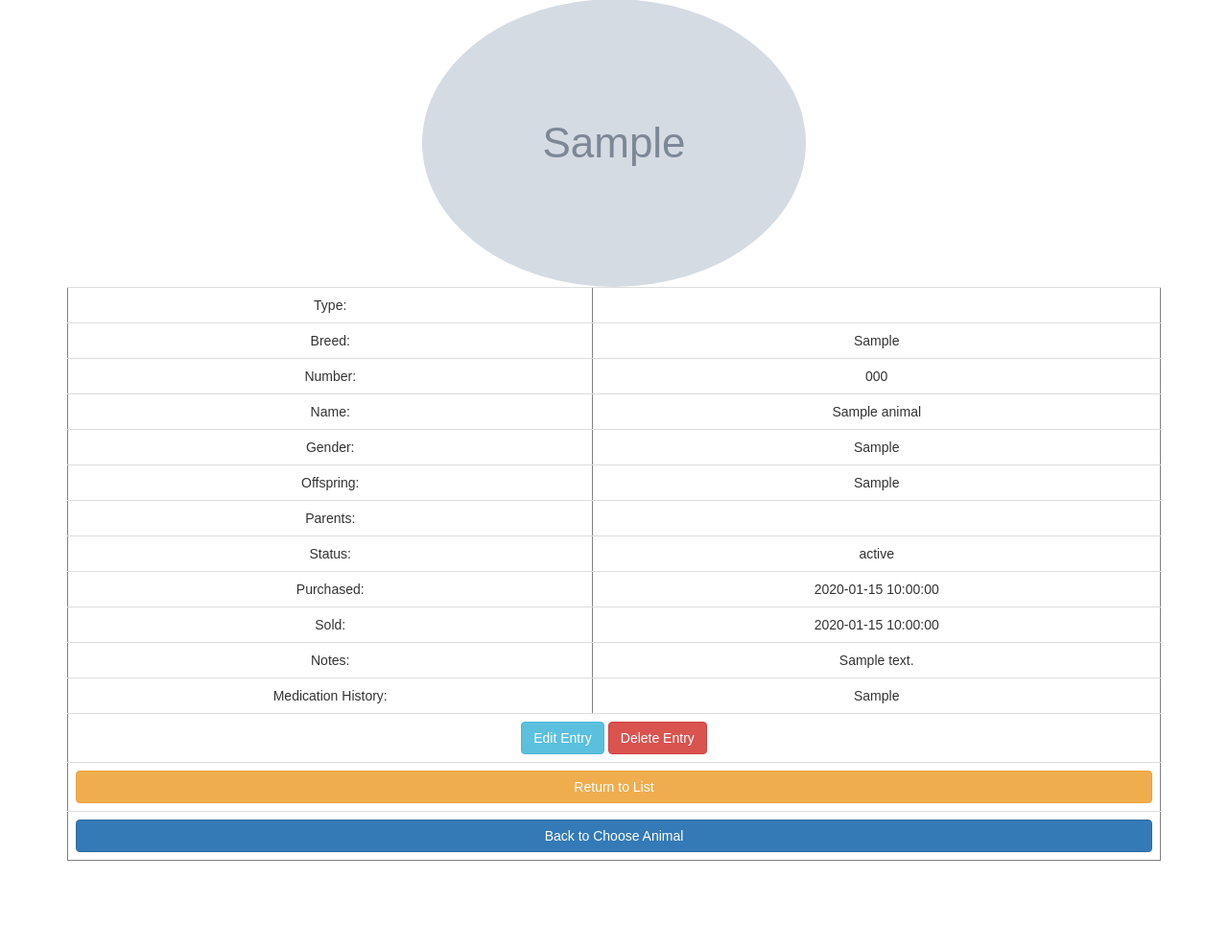
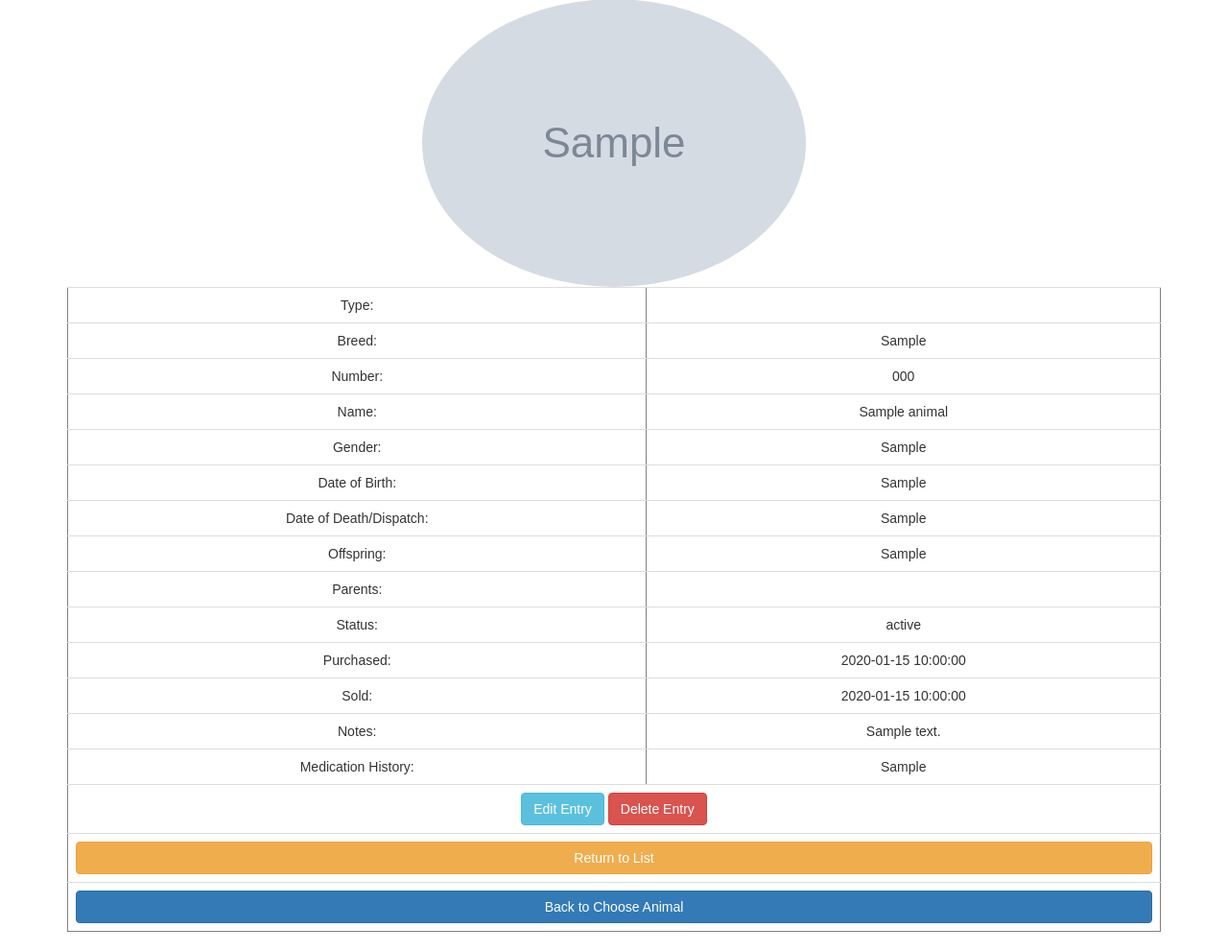
Before and after one commit to breekru/FarmApp, a PHP site: page /view.php?id=1 in a window 1280 px wide. Shown: the part 121-1112 px from the top of the page at 96% size. Before the commit the page ends 1018 px from the top, so only its background shows below. Run offline with PHP 8.4, Linux system fonts and the light colour scheme; the visitor is signed in with stand-in values (Sample User, id 1); tables that the repository leaves empty or names only in its code hold one stand-in row (values such as "Sample post"); grey boxes marked "Sample" are stand-in pictures.

Commit message:
adding dob and dod to view

```diff
--- a/view.php
+++ b/view.php
@@ -12,7 +12,7 @@ if(!isset($_SESSION["loggedin"]) || $_SESSION["loggedin"] !== true){
 }
 
 $id=$_REQUEST['id'];
-$query = "SELECT `id`, `type`, `breed`, `number`, `name`, `gender`, `offspring`, `parents`, `status`, `date_purchased`, `date_sold`, `notes`, `meds`, `image` FROM `animals` where id='".$id."'";
+$query = "SELECT `id`, `type`, `breed`, `number`, `name`, `gender`, `dob`, `dod`, `offspring`, `parents`, `status`, `date_purchased`, `date_sold`, `notes`, `meds`, `image` FROM `animals` where id='".$id."'";
 $result = mysqli_query($con, $query) or die ( mysqli_error());
 $row = mysqli_fetch_assoc($result);
 $imgresult = mysqli_query($con, "SELECT * FROM animals WHERE id='".$id."'");
@@ -91,10 +91,12 @@ $status1 =$_REQUEST['status'];
 $date_purchased =$_REQUEST['date_purchased'];
 $date_sold =$_REQUEST['date_sold'];
 $notes =$_REQUEST['notes'];
+$dob =$_REQUEST['dob'];
+$dod =$_REQUEST['dod'];
 $meds =$_REQUEST['meds'];
 $user_id = $_SESSION["username"];
 $update="update animals set created_at='".$created_at."',
-type='".$type."', breed='".$breed."', number='".$number."', name='".$name."', gender='".$gender."', offspring='".$offspring."', parents='".$parents."', status1='".$status."', date_purchased='".$date_purchased."', date_sold='".$date_sold."', notes='".$notes."', meds='".$meds."',
+type='".$type."', breed='".$breed."', number='".$number."', name='".$name."', gender='".$gender."', dob='".$dob."', dod='".$dod."', offspring='".$offspring."', parents='".$parents."', status1='".$status."', date_purchased='".$date_purchased."', date_sold='".$date_sold."', notes='".$notes."', meds='".$meds."',
 user_id='".$user_id."' where id='".$id."'";
 mysqli_query($con, $update) or die(mysqli_error());
 $status = "Record Updated Successfully. </br></br>
@@ -153,6 +155,14 @@ while($row = mysqli_fetch_assoc($result)) {
 <tr>
 <td align="center">Gender:</td>
 <td align="center"><?php echo $row["gender"]; ?></td>
+</tr>
+<tr>
+<td align="center">Date of Birth:</td>
+<td align="center"><?php echo $row["dob"]; ?></td>
+</tr>
+<tr>
+<td align="center">Date of Death/Dispatch:</td>
+<td align="center"><?php echo $row["dod"]; ?></td>
 </tr>
 <tr>
 <td align="center">Offspring:</td>
```
